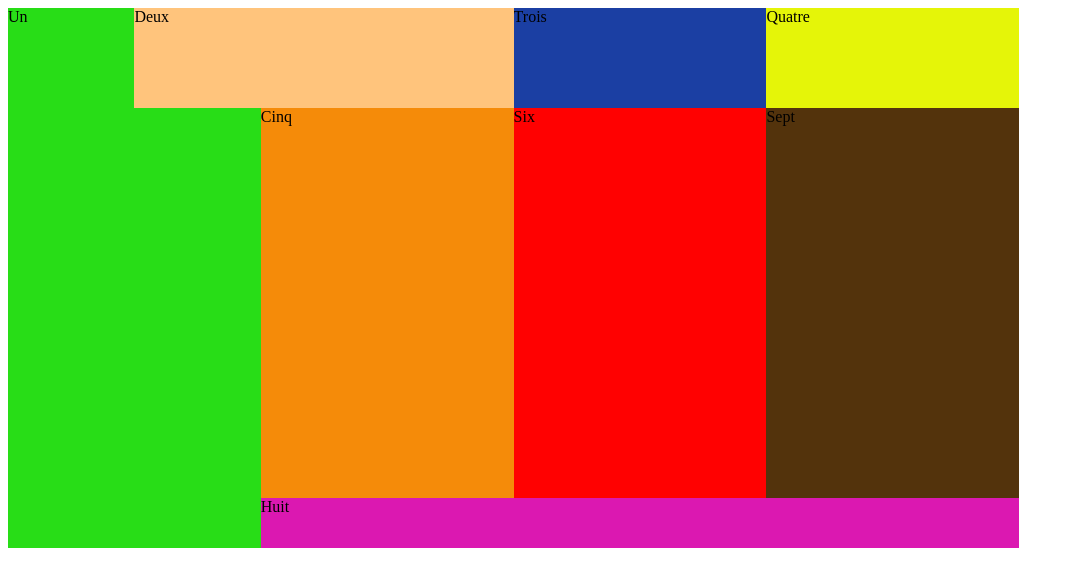
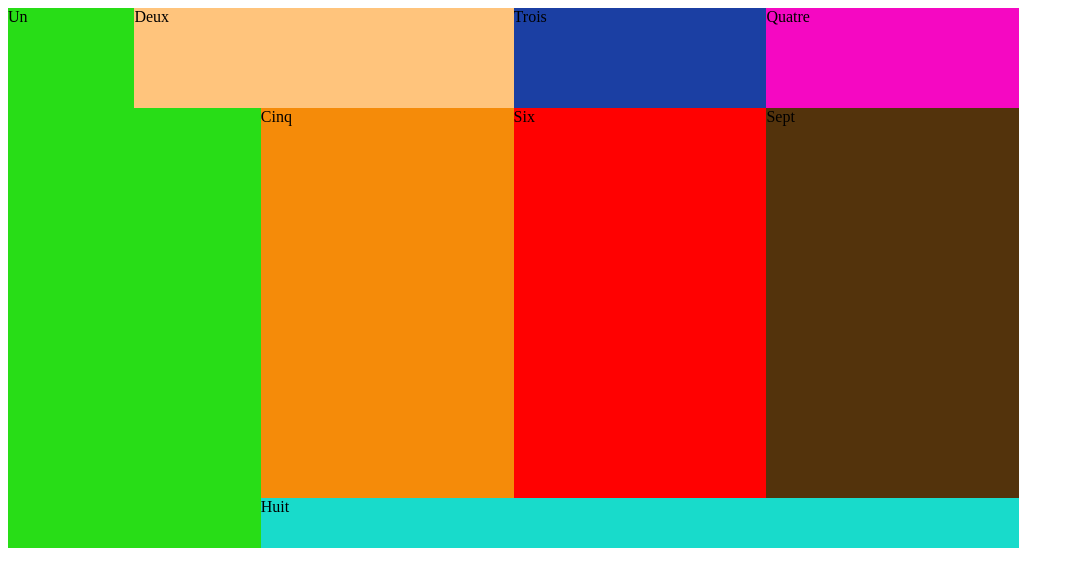
Before and after one commit to phildav06/test-grid, a plain HTML site: page index.html in a window 1280 px wide. Shown: the whole page, without its empty margins (0-1074 px from the left). Drawn offline with Linux system fonts and the light colour scheme.

Commit message:
Changement couleur box 4 et 8

```diff
--- a/style.css
+++ b/style.css
@@ -25,7 +25,7 @@
   .four {
     grid-column: 4;
     grid-row: 1;
-    background-color: rgb(229, 245, 8);
+    background-color: rgb(245, 8, 194);
   }
   .five {
     grid-column: 2;
@@ -48,7 +48,7 @@
   .eight {
     grid-column: 2 / 5;
     grid-row: 4;
-    background-color: rgb(219, 24, 177);
+    background-color: rgb(24, 219, 203);
     height: 50px;
     margin-top: 25%;
   }
```
